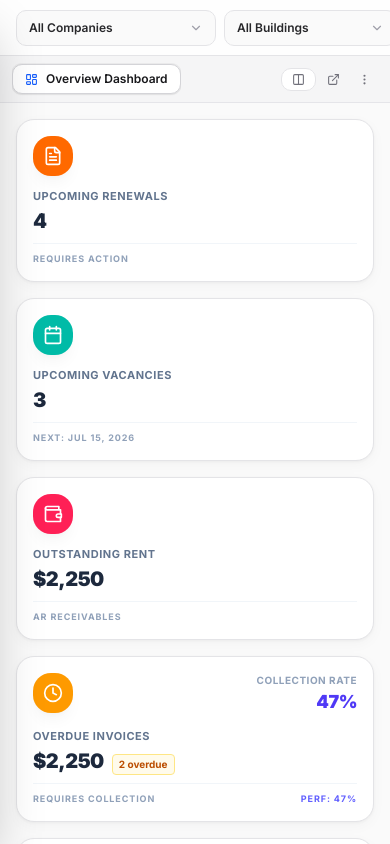
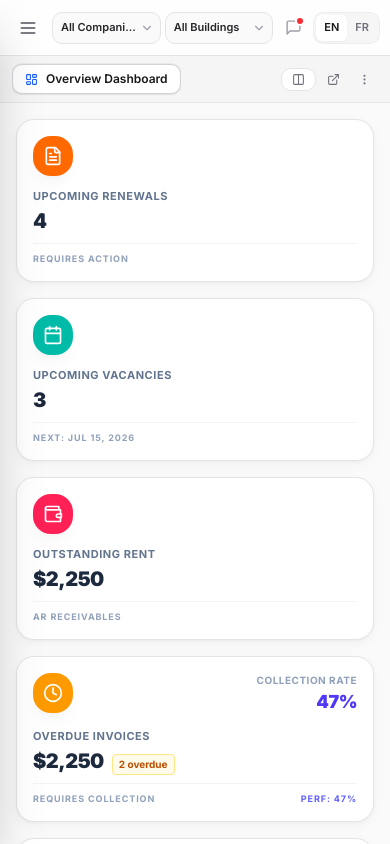
Before and after one commit to Saif-Siddiqui16/horizex_property, a React (Vite) app: page /owners in a window 390 px wide. Both pictures are taken after typing "name@example.com", "Sample123" into the empty fields and a click on the button "Access Portal". Shown: the top 844 px of the page. Built offline with nearby package versions, Linux system fonts and the light colour scheme.

Commit message:
responsive

```diff
--- a/src/layouts/Topbar.jsx
+++ b/src/layouts/Topbar.jsx
@@ -80,12 +80,13 @@ export const Topbar = ({ onMenuClick }) => {
     };
 
     return (
-        <header className="h-14 sm:h-16 bg-white/80 backdrop-blur-md border-b border-zinc-200 flex items-center justify-between px-4 lg:px-6 sticky top-0 z-40 transition-all">
+        <header className="h-14 sm:h-16 bg-white/80 backdrop-blur-md border-b border-zinc-200 flex items-center justify-between px-2.5 sm:px-4 lg:px-6 sticky top-0 z-40 transition-all gap-1.5 sm:gap-4">
             {/* LEFT */}
-            <div className="flex items-center gap-3 sm:gap-4 min-w-0">
+            <div className="flex items-center gap-1 sm:gap-3 shrink-0">
                 <button
-                    className="block lg:hidden text-zinc-500 p-2 hover:bg-zinc-100 hover:text-zinc-900 rounded-[var(--radius-md)] transition-colors shrink-0"
+                    className="block lg:hidden text-zinc-600 p-2 hover:bg-zinc-100 hover:text-zinc-900 rounded-[var(--radius-md)] transition-colors shrink-0 cursor-pointer"
                     onClick={onMenuClick}
+                    aria-label="Open menu"
                 >
                     <Menu size={20} />
                 </button>
@@ -95,40 +96,44 @@ export const Topbar = ({ onMenuClick }) => {
                         className="text-zinc-500 p-1.5 sm:p-2 hover:bg-zinc-100 hover:text-zinc-900 rounded-[var(--radius-md)] transition-colors shrink-0"
                         title="Go Back"
                     >
-                        <ArrowLeft size={20} />
+                        <ArrowLeft size={18} />
                     </button>
                 )}
-                <h1 className="text-base sm:text-lg font-bold text-zinc-900 tracking-tight truncate">{title}</h1>
+                <h1 className="text-sm sm:text-lg font-bold text-zinc-900 tracking-tight truncate hidden md:block">{title}</h1>
             </div>
 
             {/* RIGHT */}
-            <div className="flex items-center gap-2 sm:gap-4 shrink-0">
+            <div className="flex items-center gap-1 sm:gap-3 min-w-0 justify-end flex-1 sm:flex-initial">
                 {/* COMPANY SELECTOR */}
-                <CompanySelector />
+                <div className="flex-1 sm:flex-initial max-w-[125px] sm:max-w-none [&>div]:min-w-0 [&>div]:w-full [&>div]:px-2 sm:[&>div]:px-3 [&>div]:h-8 sm:[&>div]:h-9 [&>div>select]:text-[11px] sm:[&>div>select]:text-xs [&>div>select]:pr-4 sm:[&>div>select]:pr-6 [&>div>div]:right-1.5 sm:[&>div>div]:right-3 shrink min-w-0">
+                    <CompanySelector />
+                </div>
 
                 {/* BUILDING SELECTOR */}
-                <BuildingSelector />
+                <div className="flex-1 sm:flex-initial max-w-[125px] sm:max-w-none [&>div]:min-w-0 [&>div]:w-full [&>div]:px-2 sm:[&>div]:px-3 [&>div]:h-8 sm:[&>div]:h-9 [&>div>select]:text-[11px] sm:[&>div>select]:text-xs [&>div>select]:pr-4 sm:[&>div>select]:pr-6 [&>div>div]:right-1.5 sm:[&>div>div]:right-3 shrink min-w-0">
+                    <BuildingSelector />
+                </div>
 
-                <div className="h-6 w-px bg-zinc-200 hidden sm:block mx-1"></div>
+                <div className="h-6 w-px bg-zinc-200 hidden sm:block mx-0.5 sm:mx-1"></div>
 
                 {/* SMS NOTIFICATION */}
                 <Link
                     to="/admin/sms/inbox"
-                    className="relative p-2 text-zinc-400 hover:text-zinc-900 hover:bg-zinc-100 rounded-full transition-colors flex items-center justify-center w-9 h-9"
+                    className="relative p-1.5 sm:p-2 text-zinc-400 hover:text-zinc-900 hover:bg-zinc-100 rounded-full transition-colors flex items-center justify-center w-8 h-8 sm:w-9 sm:h-9 shrink-0"
                     title="SMS Inbox"
                 >
-                    <MessageSquare size={18} />
+                    <MessageSquare size={17} />
                     {unreadCount > 0 && (
                         <span className="absolute top-1 right-1 w-2.5 h-2.5 bg-red-500 rounded-full border-2 border-white shadow-sm"></span>
                     )}
                 </Link>
 
                 {/* LANGUAGE SWITCHER */}
-                <div className="flex items-center bg-zinc-100/80 p-0.5 rounded-[var(--radius-md)] h-9 border border-zinc-200/50 notranslate">
+                <div className="flex items-center bg-zinc-100/80 p-0.5 rounded-[var(--radius-md)] h-8 sm:h-9 border border-zinc-200/50 notranslate shrink-0">
                     <button
                         onClick={() => handleLanguageChange('en')}
                         className={clsx(
-                            "px-2.5 h-full text-xs font-semibold rounded-[var(--radius-sm)] transition-all",
+                            "px-2 sm:px-2.5 h-full text-[11px] sm:text-xs font-semibold rounded-[var(--radius-sm)] transition-all",
                             currentLang === 'en'
                                 ? "bg-white text-zinc-900 shadow-sm"
                                 : "text-zinc-500 hover:text-zinc-700 hover:bg-zinc-200/50"
@@ -139,7 +144,7 @@ export const Topbar = ({ onMenuClick }) => {
                     <button
                         onClick={() => handleLanguageChange('fr')}
                         className={clsx(
-                            "px-2.5 h-full text-xs font-semibold rounded-[var(--radius-sm)] transition-all",
+                            "px-2 sm:px-2.5 h-full text-[11px] sm:text-xs font-semibold rounded-[var(--radius-sm)] transition-all",
                             currentLang === 'fr'
                                 ? "bg-white text-zinc-900 shadow-sm"
                                 : "text-zinc-500 hover:text-zinc-700 hover:bg-zinc-200/50"
@@ -151,7 +156,7 @@ export const Topbar = ({ onMenuClick }) => {
 
                 {/* LOGOUT */}
                 <button
-                    className="hidden sm:flex items-center justify-center w-9 h-9 rounded-full text-zinc-400 hover:bg-zinc-100 hover:text-red-600 transition-colors cursor-pointer"
+                    className="hidden sm:flex items-center justify-center w-9 h-9 rounded-full text-zinc-400 hover:bg-zinc-100 hover:text-red-600 transition-colors cursor-pointer shrink-0"
                     onClick={handleLogout}
                     title="Logout"
                 >
```
